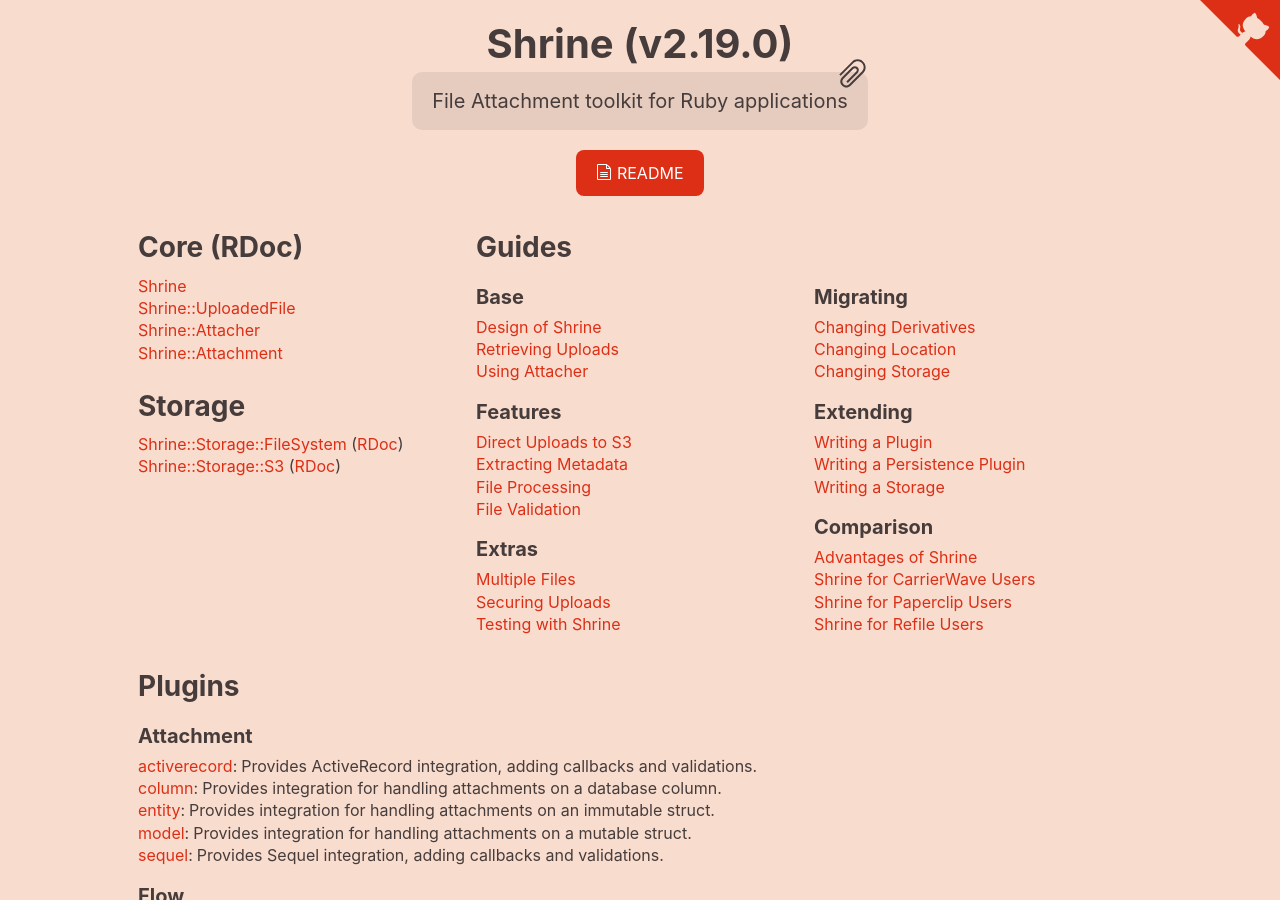
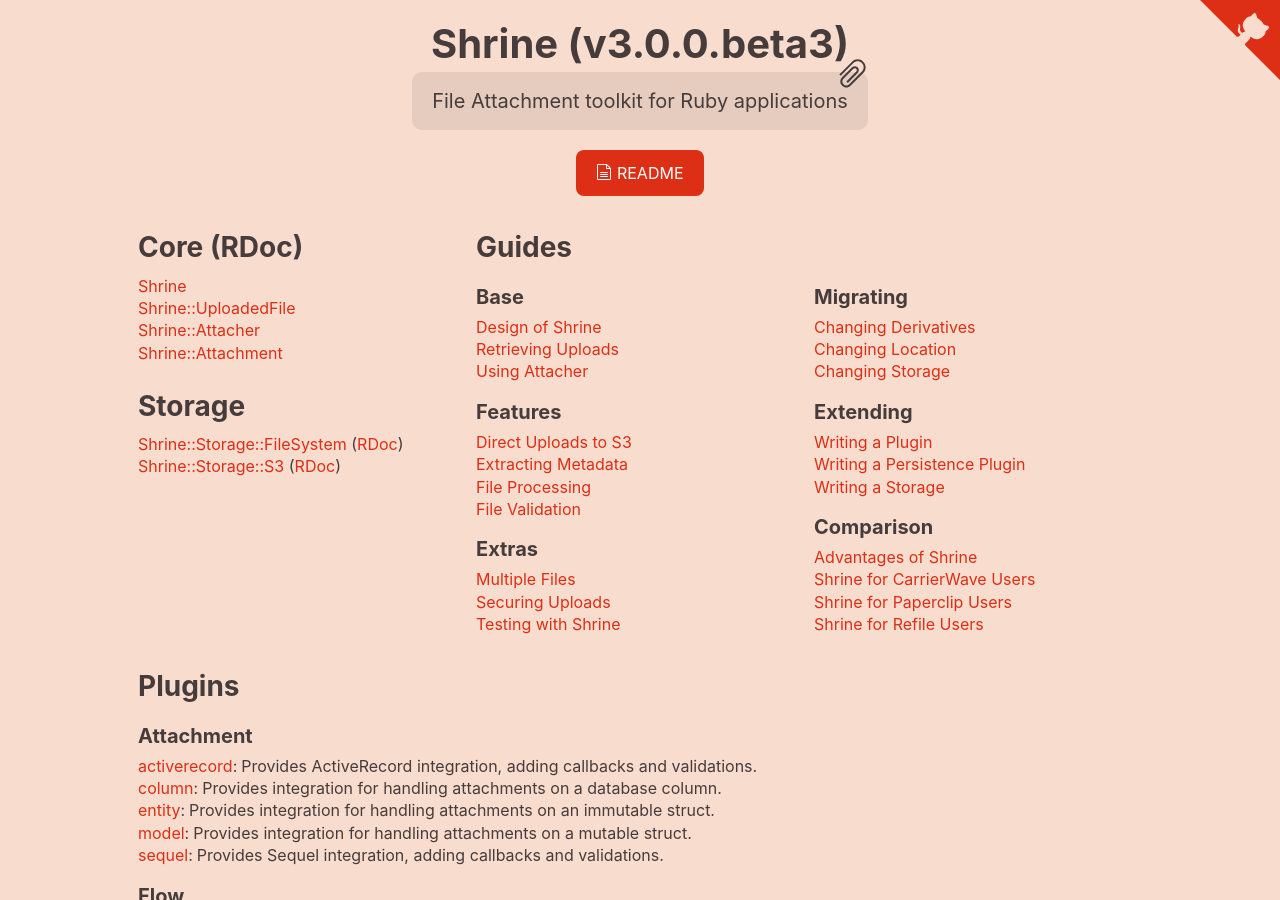
Before and after one commit to avinashcodeer/Romenics, a Jekyll site: the page built from www/index.html, in a window 1280 px wide and 900 px high. Built offline with Jekyll 4.4.1, drawn with Linux system fonts in a browser that asks for light colours; emoji names are drawn with the system emoji font.

Commit message:
Bump to 3.0.0.beta3

```diff
--- a/lib/shrine/version.rb
+++ b/lib/shrine/version.rb
@@ -9,7 +9,7 @@
     MAJOR = 3
     MINOR = 0
     TINY  = 0
-    PRE   = "beta2"
+    PRE   = "beta3"
 
     STRING = [MAJOR, MINOR, TINY, PRE].compact.join(".")
   end
--- a/www/_data/versions.yml
+++ b/www/_data/versions.yml
@@ -1,4 +1,7 @@
 -
+  -
+    name: "3.0.0.beta3"
+    abbr: "3.0.0"
   -
     name: "2.19.0"
     abbr: "2.19"
```
Also changed, not shown: CHANGELOG.md.
